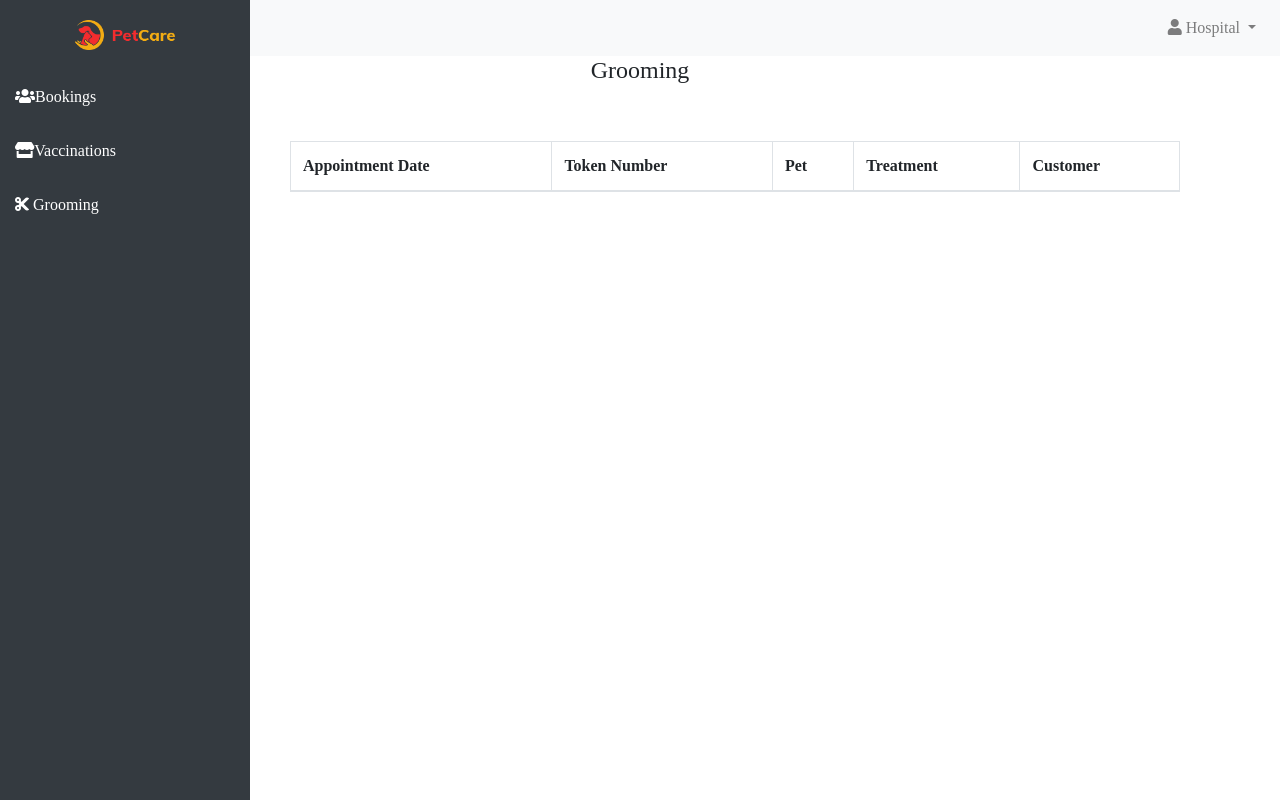
After one commit to pramodthundathil/Veterinary, a Django app: page /grooming_booking in a window 1280 px wide. The commit adds this page. Run offline with Django 5.2, Linux system fonts and the light colour scheme; a user stored in the database is signed in; data comes from the database, SQL or seed files in the repository; both versions use the stored data as it was after the commit; lists and menus that the app fills with data are empty; some libraries are stand-ins or nearby versions.

Commit message:
grooming change

```diff
--- a/home/urls.py
+++ b/home/urls.py
@@ -22,6 +22,7 @@ urlpatterns = [
     path("my_pets",views.my_pets,name="my_pets"),
     path("update_pet/<int:pk>",views.update_pet,name="update_pet"),
     path("delete_pet/<int:pk>",views.delete_pet,name="delete_pet"),
+    path("grooming_booking",views.grooming_booking,name="grooming_booking"),
 
     path("user",views.user,name="user"),
     path("user_update/<int:id>",views.user_update,name="user_update"),
--- a/home/views.py
+++ b/home/views.py
@@ -527,6 +527,11 @@ def appointment_booking(request):
     return render(request,"hospital/customer_bookings.html",{"appointment":appointment})
 
 
+def grooming_booking(request):
+    appointment = BookAppointment.objects.filter(hospital = request.user, treatment = "Grooming")
+    return render(request,"hospital/grooming_bookings.html",{"appointment":appointment})
+
+
 def vaccination(request):
     form = VaccinationForm()
     vaccinations = Vaccinations.objects.filter(hospital = request.user)
--- /dev/null
+++ b/templates/hospital/grooming_bookings.html
@@ -0,0 +1,41 @@
+{% extends 'hospital/hospital-index.html' %}
+{% block content %}
+<div class="container">
+    <h4 class="text-center">Grooming</h4>
+    <div class="row">
+        <div class="col-md-2">
+
+        </div>
+        <div class="col-md-10">
+            <div class="container mt-5 mb-5">
+                <table class="table table-bordered">
+                    <thead>
+                        <tr>
+                            <th>Appointment Date</th>
+                            <th>Token Number</th>
+                            <th>Pet</th>
+                            <th>Treatment</th>
+                            <th>Customer</th>
+                        </tr>
+                    </thead>
+                    <tbody>
+                        {% for order in appointment %}
+                        <tr>
+                            <td>{{ order.booked_date }}</td>
+                            <td>{{ order.id }}</td>
+                            <td>{{ order.pet }}</td>
+                            <td>{{ order.treatment }}</td>
+                            <td>{{ order.user.first_name }}</td>
+
+                        </tr>
+                        {% endfor %}
+                    </tbody>
+                </table>
+
+
+
+            </div>
+        </div>
+    </div>
+</div>
+{% endblock %}
--- a/templates/hospital/hospital-index.html
+++ b/templates/hospital/hospital-index.html
@@ -77,6 +77,7 @@
         </div>
         <a href="{%url 'appointment_booking' %}"><i class="fas fa-users"></i>Bookings</a>
         <a href="{%url 'vaccination' %}"><i class="fas fa-store"></i>Vaccinations </a>
+        <a href="{%url 'grooming_booking' %}"><i class="fas fa-cut"></i> Grooming</a>
 
     </div>
 
@@ -137,7 +138,15 @@
                         </div>
                     </div>
                 </div>
-                ]
+                <div class="col-md-6">
+                    <div class="card">
+                        <div class="card-body">
+                            <h5 class="card-title">Grooming</h5>
+                            <p class="card-text">Manage all grooming services registered on the platform.</p>
+                            <a href="{%url 'grooming_booking'%}" class="btn btn-primary">Go to Grooming</a>
+                        </div>
+                    </div>
+                </div>
             </div>
         </div>
     </div>
```
Also changed, not shown: templates/admin/admin_index.html (+2 -10 lines), db.sqlite3.
